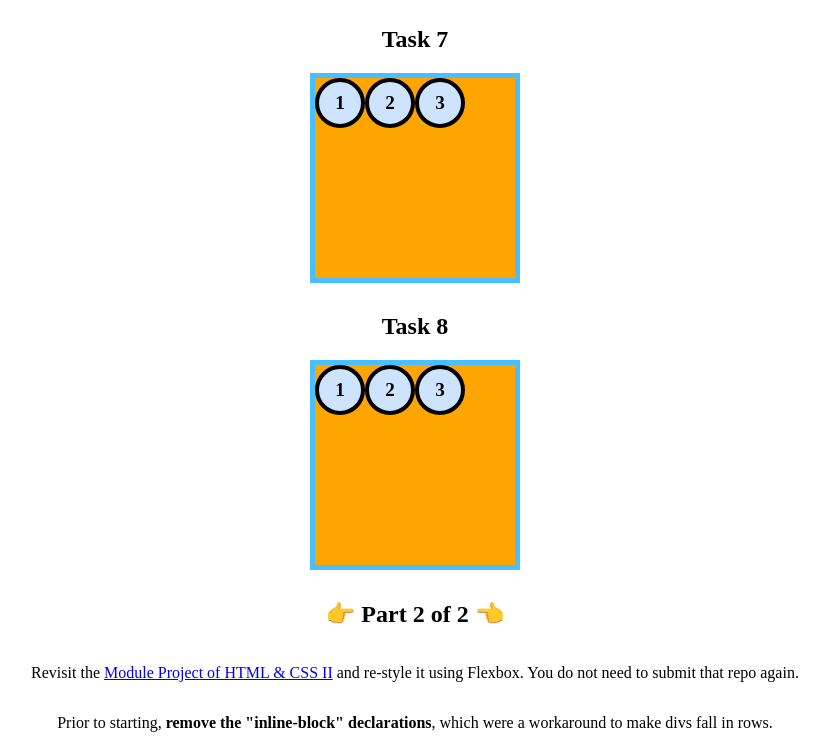
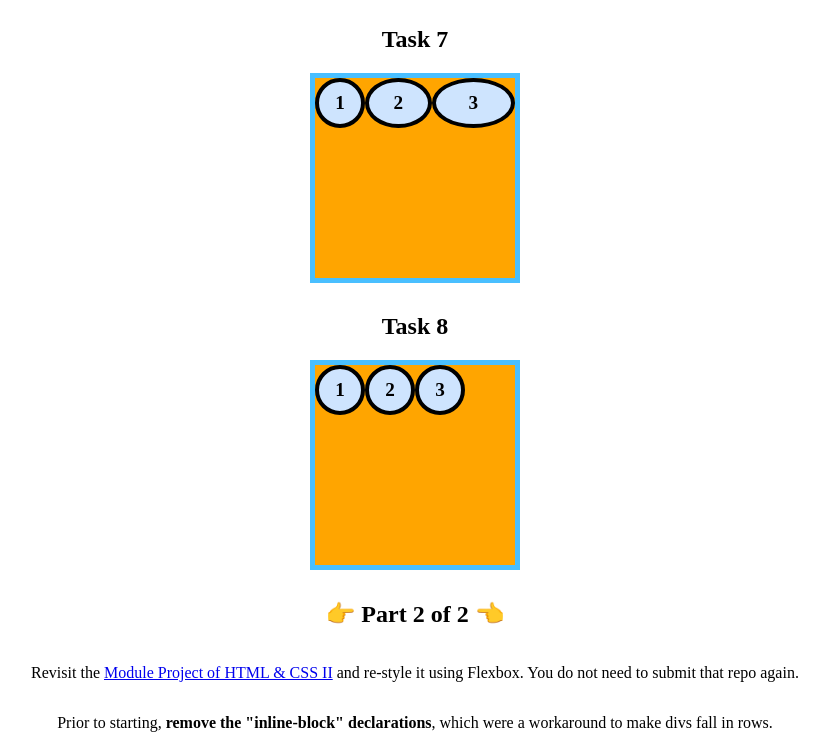
Before and after one commit to wprince0288/html-and-css-iii, a plain HTML site: page index.html in a window 1280 px wide. Shown: the part 2020-2776 px from the top of the page, without its empty margins (225-1050 px from the left). Drawn offline with Linux system fonts and the light colour scheme.

Commit message:
Task 7 Complete

```diff
--- a/index.html
+++ b/index.html
@@ -135,7 +135,12 @@
 
     /* 👉 Task 7 - [HINT] research flex-grow */
 
-
+    #flexContainer7 .flexItem:nth-child(2) {
+      flex-grow: 1;
+    }
+    #flexContainer7 .flexItem:nth-child(3) {
+      flex-grow: 2;
+    }
 
     /* 👉 Task 8 - [HINT] you got this! */
 
```
